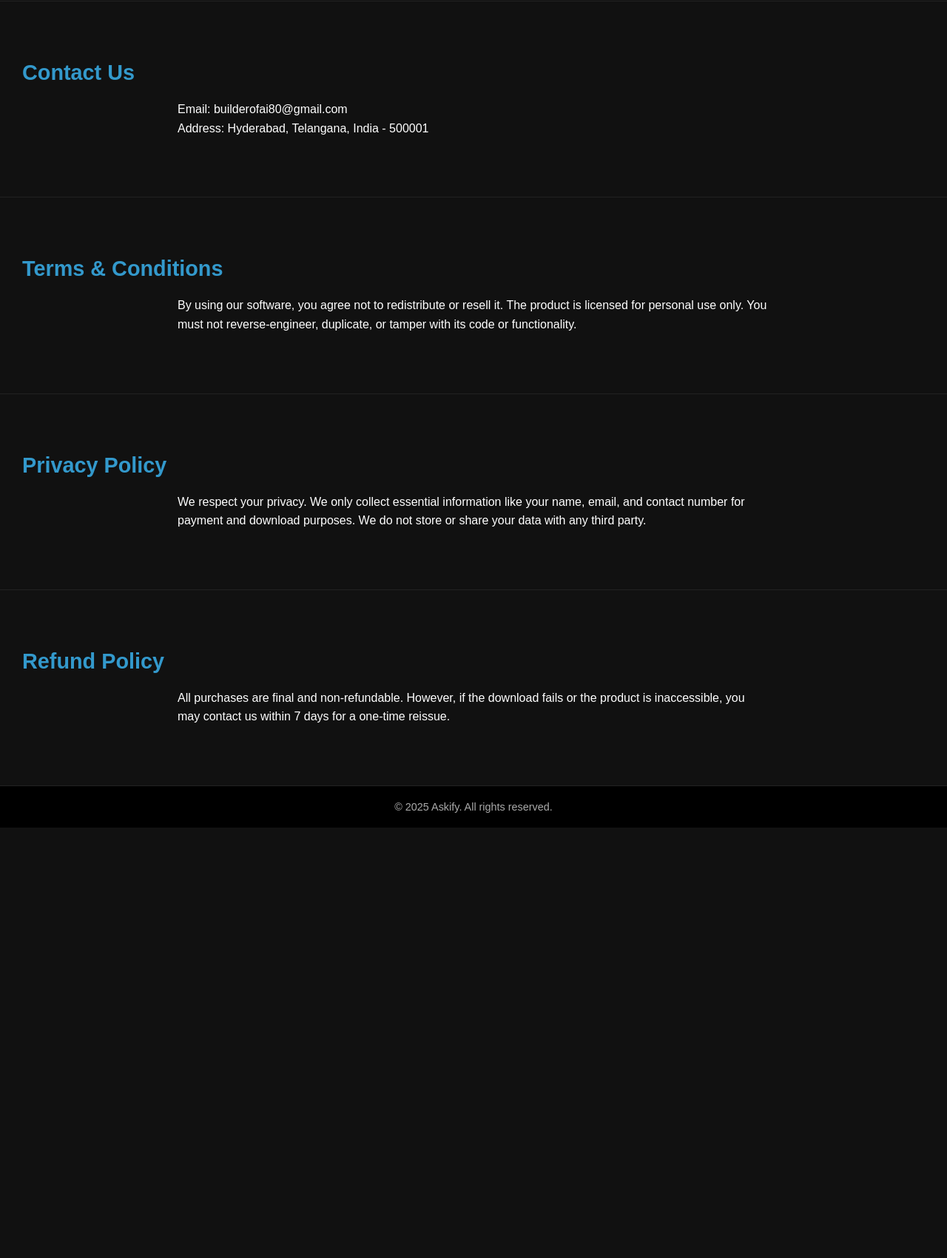
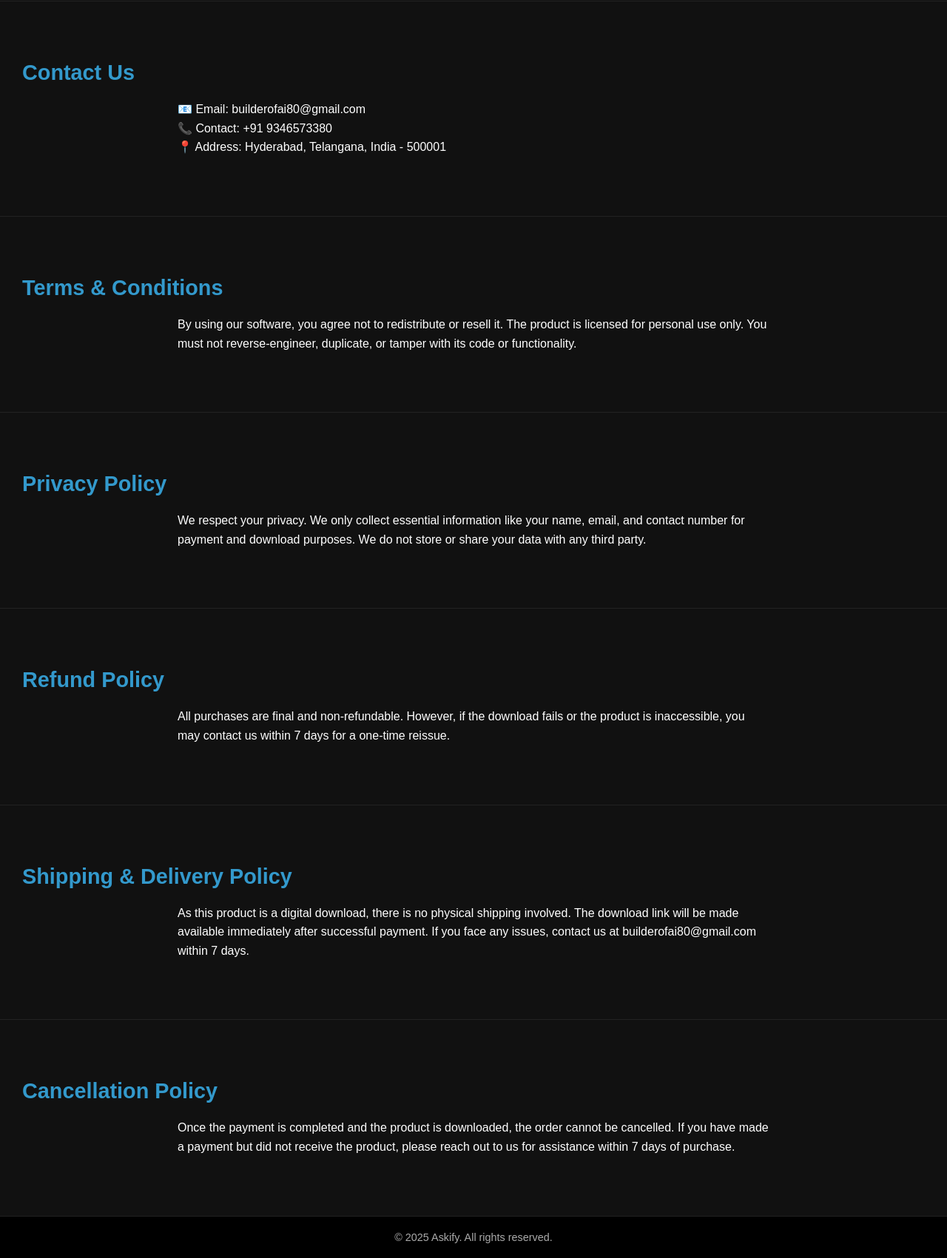
Before and after one commit to Jayavanth-A/A_N_V., a Flask app: page / in a window 1280 px wide. Shown: the part 1729-3430 px from the top of the page at 74% size. Before the commit the page ends 2848 px from the top, so only its background shows below. Run offline with Flask 3, Linux system fonts and the light colour scheme; some libraries are stand-ins or nearby versions.

Commit message:
Update index.html

```diff
--- a/templates/index.html
+++ b/templates/index.html
@@ -107,6 +107,9 @@
       <li><a href="#terms">Terms</a></li>
       <li><a href="#privacy">Privacy</a></li>
       <li><a href="#refund">Refund</a></li>
+      <li><a href="#shipping">Shipping</a></li>
+      <li><a href="#cancellation">Cancellation</a></li>
+
     </ul>
   </nav>
 
@@ -138,9 +141,12 @@
   </section>
 
   <section id="contact">
-    <h3>Contact Us</h3>
-    <p>Email: builderofai80@gmail.com<br>
-    Address: Hyderabad, Telangana, India - 500001</p>
+  <h3>Contact Us</h3>
+  <p>
+    📧 Email: builderofai80@gmail.com<br>
+    📞 Contact: +91 9346573380<br>
+    📍 Address: Hyderabad, Telangana, India - 500001
+  </p>
   </section>
 
   <section id="terms">
@@ -156,6 +162,15 @@
   <section id="refund">
     <h3>Refund Policy</h3>
     <p>All purchases are final and non-refundable. However, if the download fails or the product is inaccessible, you may contact us within 7 days for a one-time reissue.</p>
+  </section>
+  <section id="shipping">
+  <h3>Shipping & Delivery Policy</h3>
+  <p>As this product is a digital download, there is no physical shipping involved. The download link will be made available immediately after successful payment. If you face any issues, contact us at builderofai80@gmail.com within 7 days.</p>
+  </section>
+
+  <section id="cancellation">
+  <h3>Cancellation Policy</h3>
+  <p>Once the payment is completed and the product is downloaded, the order cannot be cancelled. If you have made a payment but did not receive the product, please reach out to us for assistance within 7 days of purchase.</p>
   </section>
 
   <footer>
@@ -173,7 +188,7 @@
             amount: order.amount,
             currency: order.currency,
             order_id: order.id,
-            name: "Chaduvuko Bro",
+            name: "Askify",
             description: "AI Agent License",
             handler: function (response) {
               document.getElementById("result").innerText = "Payment Successful !";
```
